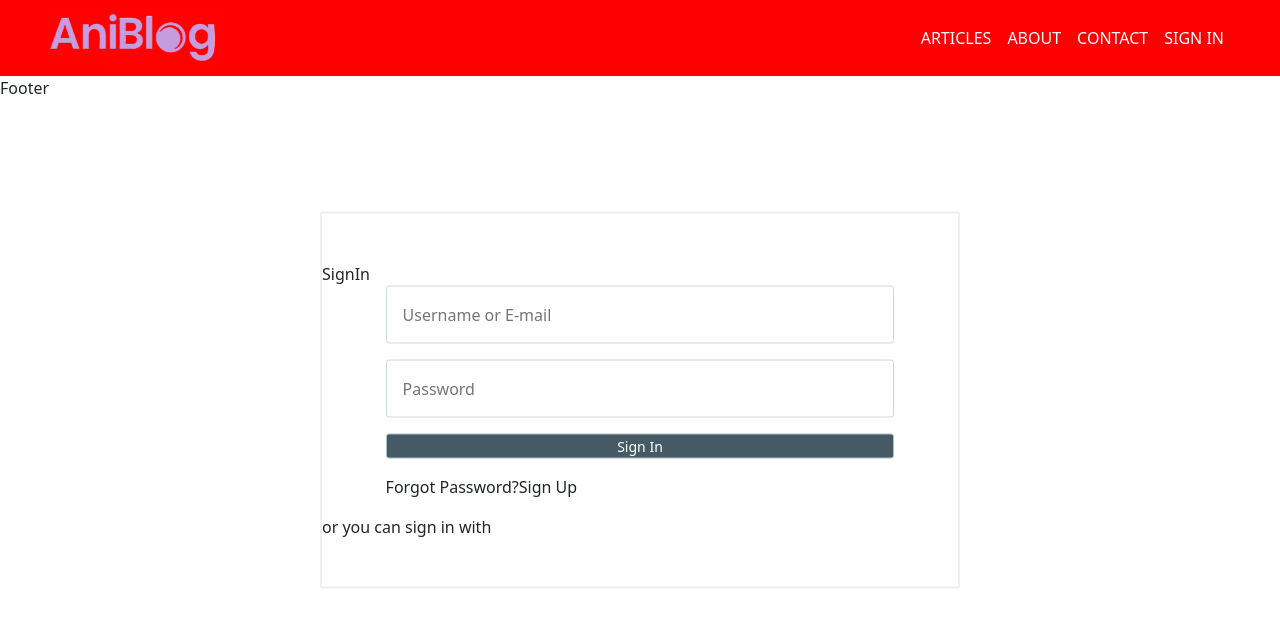
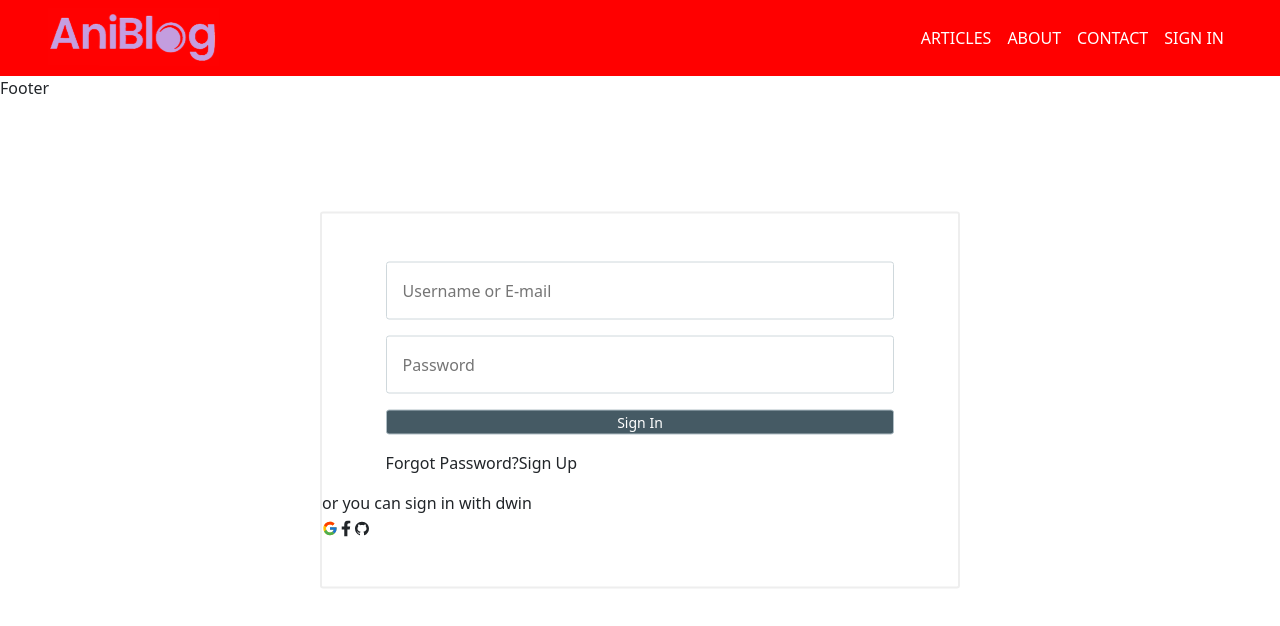
Before and after one commit to CamSanti16/aniblog, a React (Vite) app: page /signin in a window 1280 px wide. Shown: the top 626 px of the page. Built offline with nearby package versions, Linux system fonts and the light colour scheme.

Commit message:
added icons

```diff
--- a/package.json
+++ b/package.json
@@ -14,6 +14,7 @@
     "font-awesome": "^4.7.0",
     "react": "^18.2.0",
     "react-dom": "^18.2.0",
+    "react-icons": "^4.8.0",
     "react-router-dom": "^6.11.1",
     "sass": "^1.62.1"
   },
--- a/src/pages/signin/Signin.jsx
+++ b/src/pages/signin/Signin.jsx
@@ -1,4 +1,7 @@
 import React, { useState } from 'react'
+import { FcGoogle } from 'react-icons/fc';
+import { FaFacebookF } from 'react-icons/fa';
+import { AiFillGithub } from 'react-icons/ai';
 import './signin.scss'
 
 const SignIn = () => {
@@ -12,7 +15,6 @@ const SignIn = () => {
   return <div className='background'>
     <div className='signInSection'>
         <div className='signInBox'>
-                SignIn
                 <div className="formWrapper">
                     <span className="inputWrapper">
                         <input value={email} onChange={(event) => setEmail(event.target.value)} type="text" className="centerWrapper inputBox" placeholder='Username or E-mail'>
@@ -38,11 +40,12 @@ const SignIn = () => {
                         </span>
                     </span>
                     <span>
-                        or you can sign in with
+                        or you can sign in with  dwin
                     </span>
                     <span>
-                    <i class="fa-brands fa-facebook-f"></i>
-                    <i class="fa-brands fa-google"></i>
+                    <FcGoogle />
+                    <FaFacebookF />
+                    <AiFillGithub />
 
                     </span>
                 </div>
```
Also changed, not shown: 1 other file (tests, documents, lock files or other folders).
